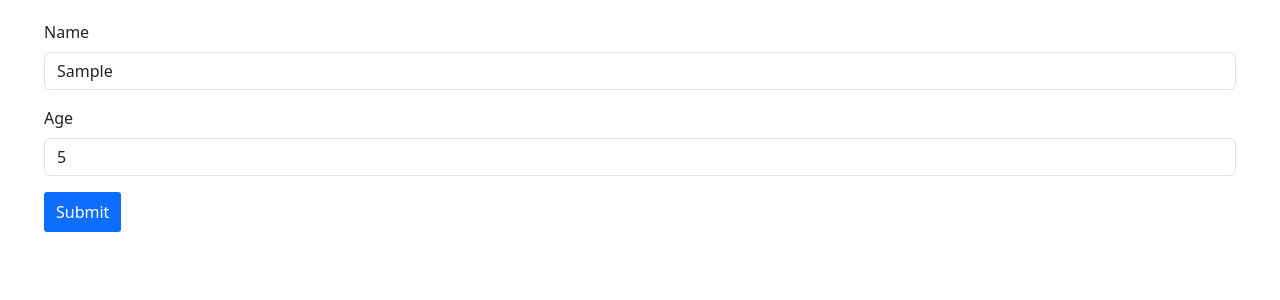
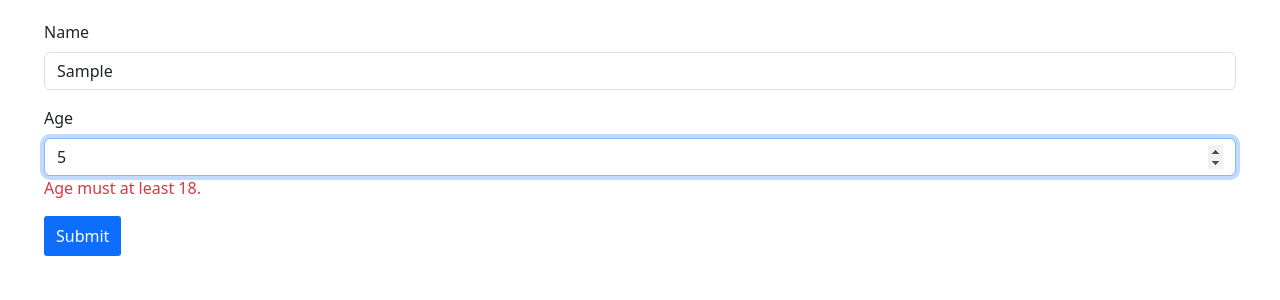
Before and after one commit to MusaAbdillah/react-form-with-mosh, a React (Vite) app: page / in a window 1280 px wide. Both pictures are taken after typing "Sample", "5" into the empty fields and a click on the button "Submit". Shown: the top 300 px of the page. Built offline with nearby package versions, Linux system fonts and the light colour scheme.

Commit message:
zod resolver with customer error message

```diff
--- a/package.json
+++ b/package.json
@@ -9,10 +9,12 @@
     "preview": "vite preview"
   },
   "dependencies": {
+    "@hookform/resolvers": "^2.9.11",
     "bootstrap": "^5.3.0",
     "react": "^18.2.0",
     "react-dom": "^18.2.0",
-    "react-hook-form": "7.43"
+    "react-hook-form": "7.43",
+    "zod": "^3.20.6"
   },
   "devDependencies": {
     "@types/react": "^18.0.27",
--- a/src/components/Form/Form.tsx
+++ b/src/components/Form/Form.tsx
@@ -1,9 +1,23 @@
 import { FormEvent, useRef, useState } from "react";
 import { FieldValues, useForm } from "react-hook-form";
-interface FormData {
-  name: string;
-  age: number;
-}
+import { z } from "zod";
+import { zodResolver } from "@hookform/resolvers/zod";
+
+const schema = z.object({
+  name: z.string().min(3, { message: "Name must at least 3 characters" }),
+  age: z
+    .number({ invalid_type_error: "Age is required" })
+    .min(18, { message: "Age must at least 18" }),
+});
+
+// alternative structure with zod
+type FormData = z.infer<typeof schema>;
+
+// without zod
+// interface FormData {
+//   name: string;
+//   age: number;
+// }
 
 const Form = () => {
   // const nameRef = useRef<HTMLInputElement>(null);
@@ -15,7 +29,7 @@
     register,
     handleSubmit,
     formState: { errors }, //destructure
-  } = useForm<FormData>();
+  } = useForm<FormData>({ resolver: zodResolver(schema) });
   console.log(errors);
 
   //  without react hook form
@@ -52,17 +66,19 @@
             // ref={nameRef}
 
             // with react hook form
-            {...register("name", { required: true, minLength: 3 })}
+            {...register("name")}
             id="name"
             type="text"
             className="form-control"
           />
-          {errors.name?.type === "required" && (
+          {/* without zod */}
+          {/* {errors.name?.type === "required" && (
             <p className="text-danger">The name field is required.</p>
           )}
           {errors.name?.type === "minLength" && (
             <p className="text-danger">The name must at least 3 characters.</p>
-          )}
+          )} */}
+          {errors.name && <p className="text-danger">{errors.name.message}.</p>}
         </div>
         <div className="mb-3">
           <label htmlFor="age" className="form-label">
@@ -75,11 +91,12 @@
             // value={person.age}
             // ref={ageRef}
             // with react hook form
-            {...register("age")}
+            {...register("age", { valueAsNumber: true })}
             id="age"
             type="number"
             className="form-control"
           />
+          {errors.age && <p className="text-danger">{errors.age.message}.</p>}
         </div>
         <button className="btn btn-primary">Submit</button>
       </form>
```
Also changed, not shown: 1 other file (tests, documents, lock files or other folders).
